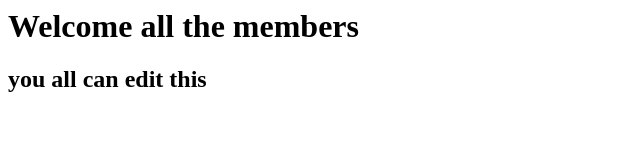
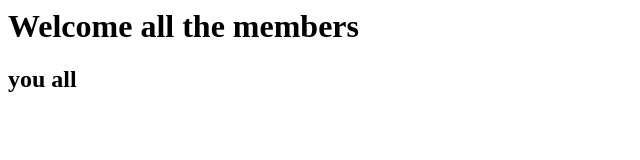
Before and after one commit to luv2000/Docter, a plain HTML site: page index.html in a window 1280 px wide. Shown: the whole page, without its empty margins (0-640 px from the left). Drawn offline with Linux system fonts and the light colour scheme.

Commit message:
Update index.html

```diff
--- a/index.html
+++ b/index.html
@@ -2,7 +2,7 @@
   <head><title>DOcter </title></head>
   <body>
     <h1>Welcome all the members</h1>
-    <h2>you all can edit this</h2>
+    <h2>you all </h2>
 
   </body>
 </html>
```
